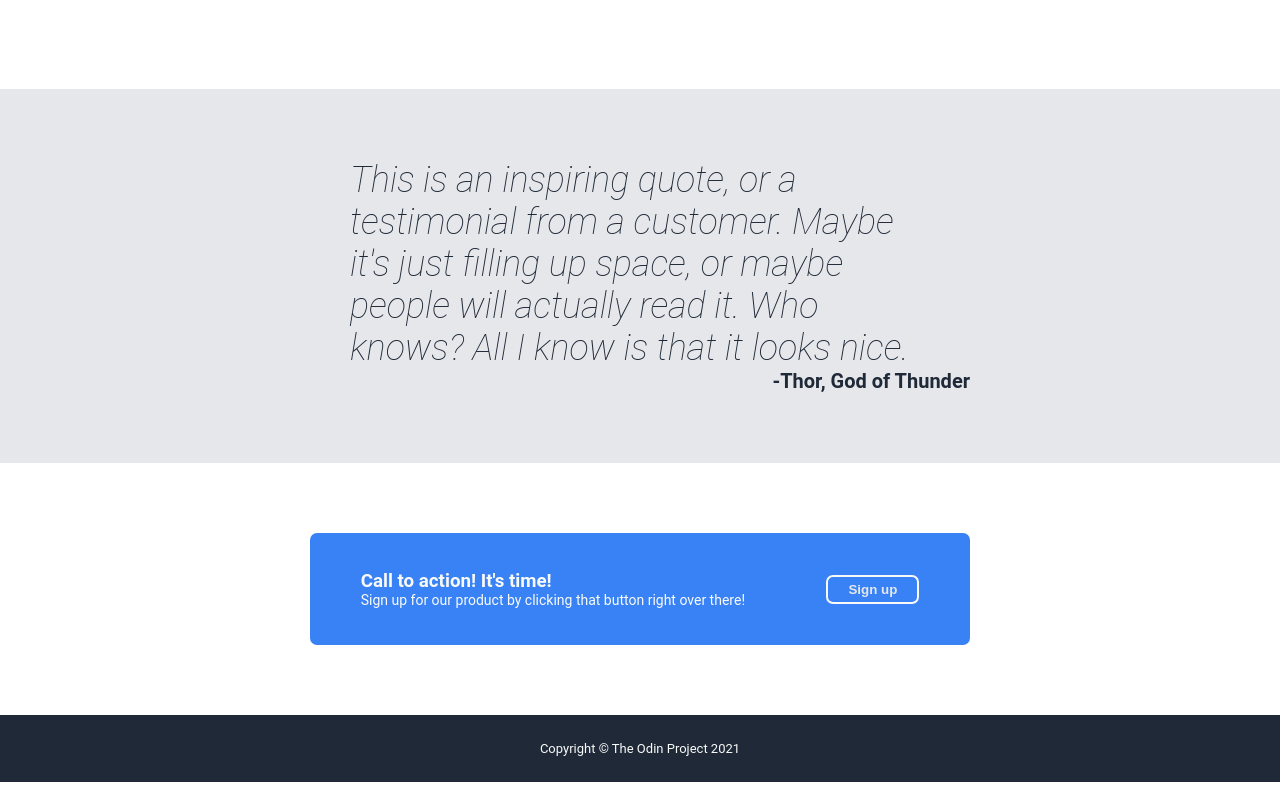
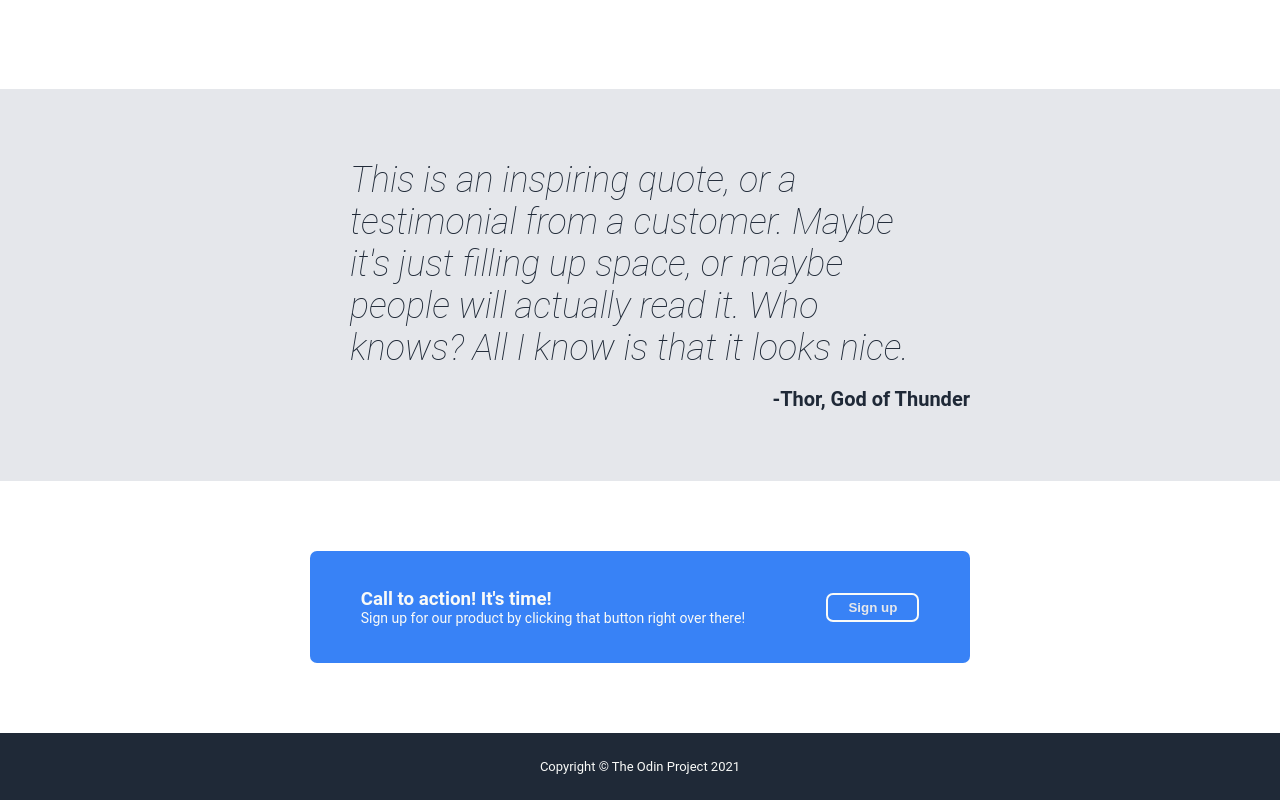
Before and after one commit to t-goetz/odin-landing-page, a plain HTML site: page index.html in a window 1280 px wide. Shown: the part 728-1528 px from the top of the page. Drawn offline with Linux system fonts and the light colour scheme.

Commit message:
Edit "quote-author" top margin

```diff
--- a/styles.css
+++ b/styles.css
@@ -198,7 +198,7 @@ button,
 }
 
 .quote-author {
-  margin-top: 0;
+  margin-top: 18px;
   text-align: right;
   font-size: 20px;
   font-weight: bold;
```
